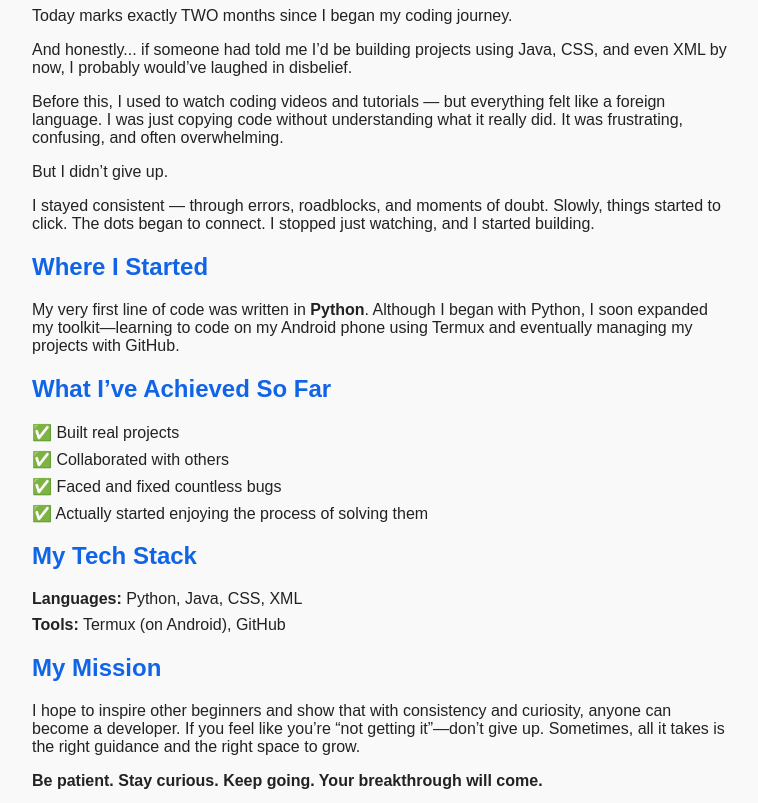
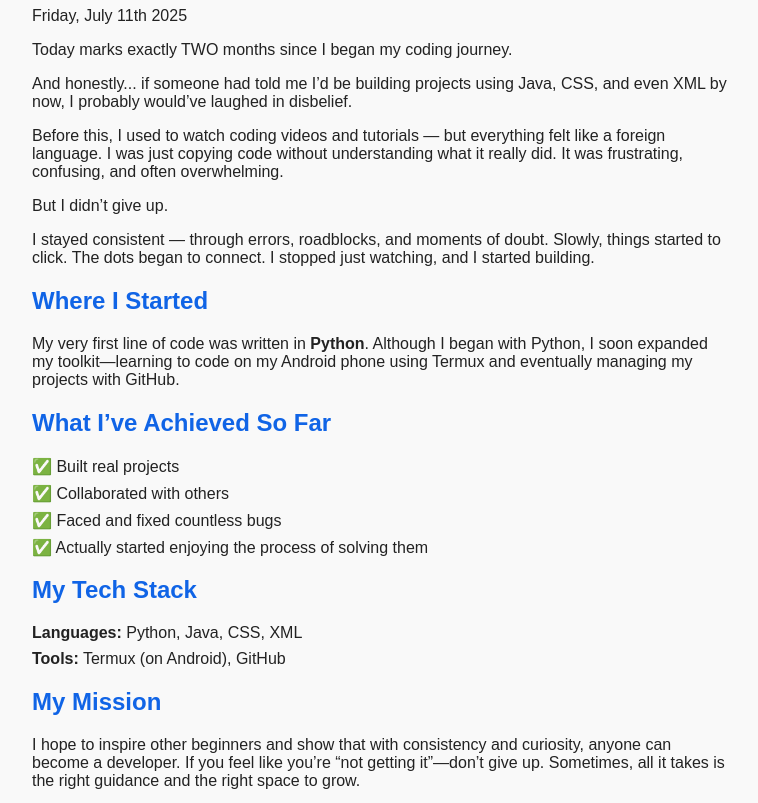
Before and after one commit to Calchiwo/my-coding-journey, a plain HTML site: page index.html in a window 1280 px wide. Shown: the part 133-936 px from the top of the page, without its empty margins (258-1016 px from the left). Drawn offline with Linux system fonts and the light colour scheme.

Commit message:
Add Date below header

```diff
--- a/index.html
+++ b/index.html
@@ -17,6 +17,7 @@
 </head>
 <body>
   <h1>My Coding Journey</h1>
+  <p>Friday, July 11th 2025</p>
   <p>Today marks exactly TWO months since I began my coding journey.</p>
   <p>And honestly... if someone had told me I’d be building projects using Java, CSS, and even XML by now, I probably would’ve laughed in disbelief.</p>
   <p>Before this, I used to watch coding videos and tutorials — but everything felt like a foreign language. I was just copying code without understanding what it really did. It was frustrating, confusing, and often overwhelming.</p>
```
